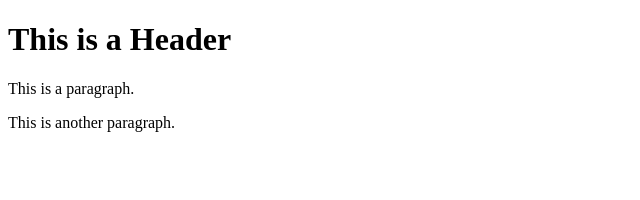
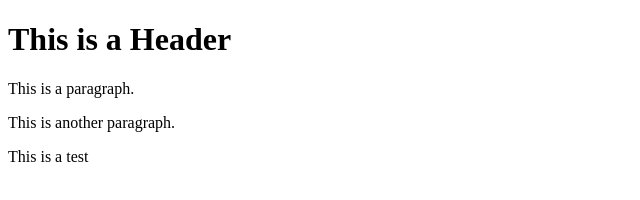
Before and after one commit to wsethbrown/git-test, a website: page index.html in a window 1280 px wide. Shown: the full height of the page, 0-640 px from the left. Drawn offline with Linux system fonts and the light colour scheme.

```diff
--- a/index.html
+++ b/index.html
@@ -9,5 +9,6 @@
     <h1>This is a Header</h1>
     <p>This is a paragraph.</p>
     <p>This is another paragraph.</p>
+    <p>This is a test</p>
 </body>
 </html>
```
Also changed, not shown: package.json (added, +25 -0 lines), 2 other files.
